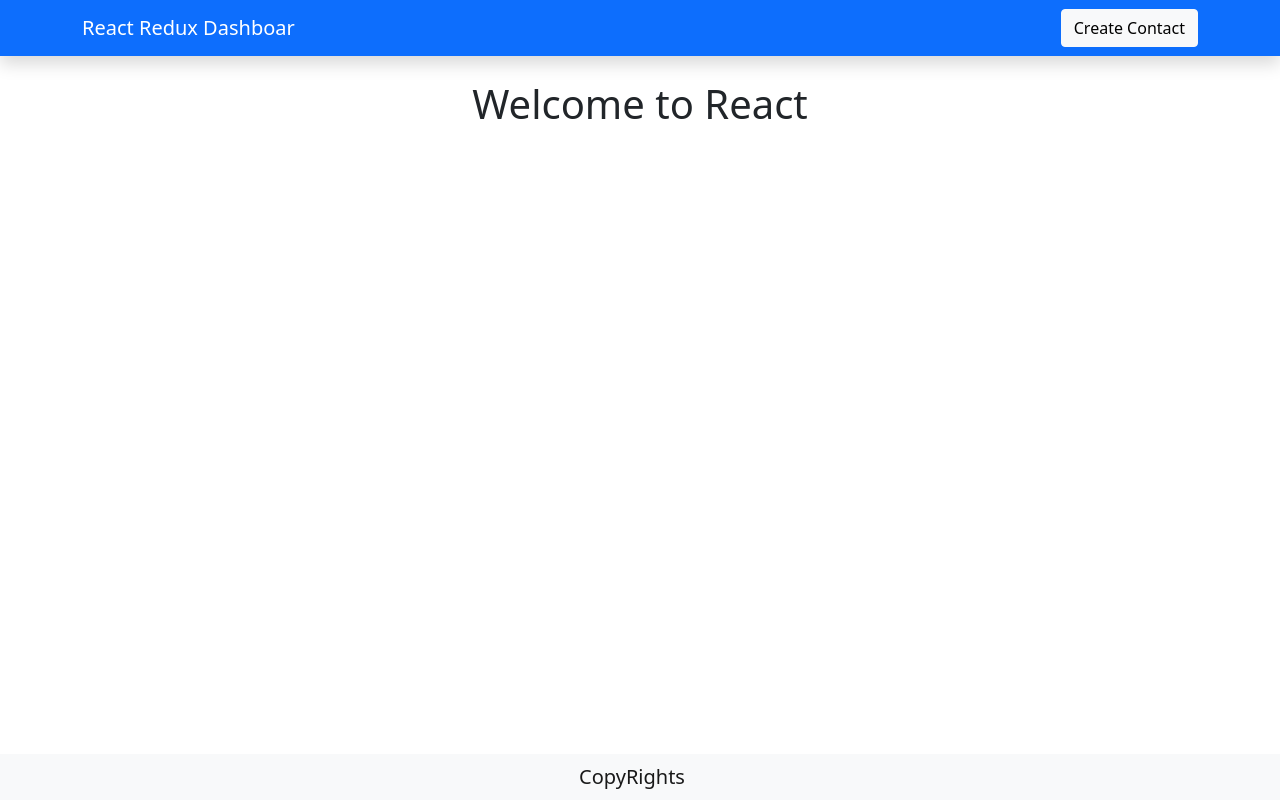
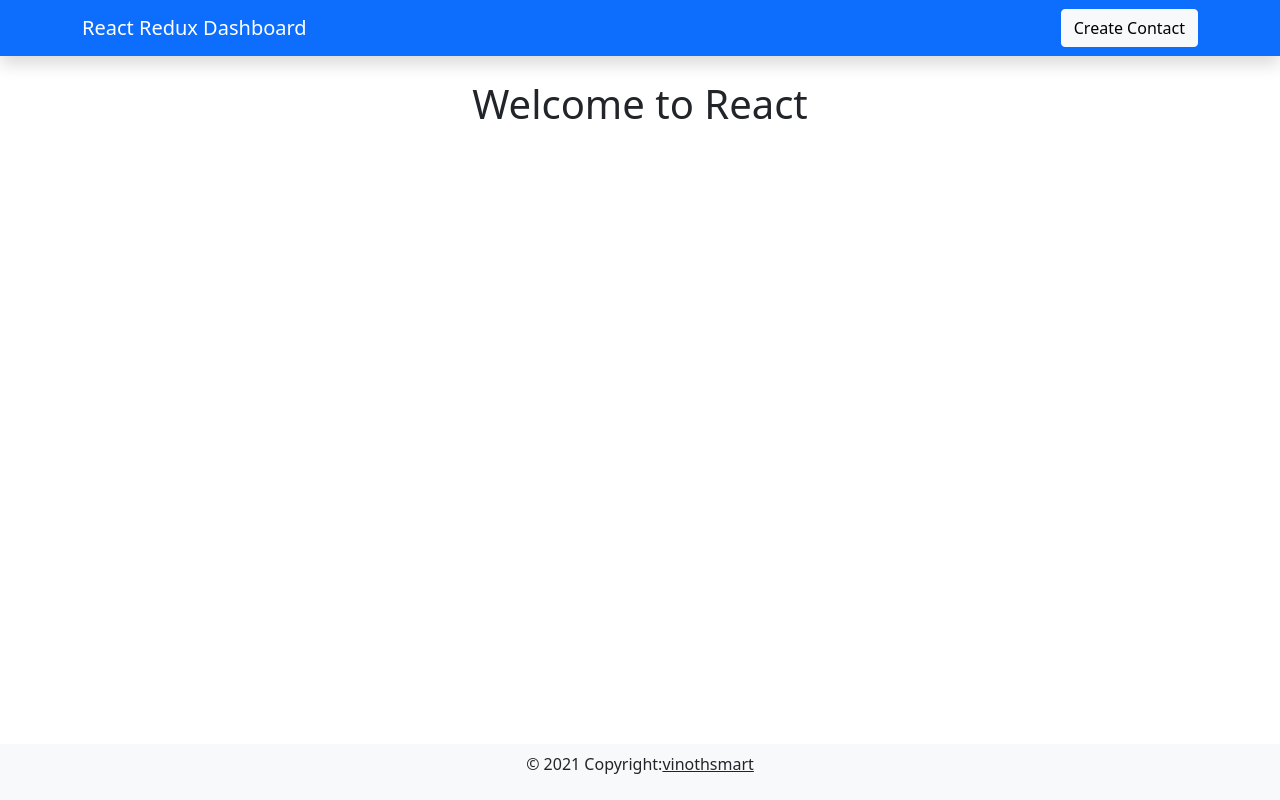
Before and after one commit to vinothsmart/react-redux-dashboard, a React (Create React App) app: page / in a window 1280 px wide. Built offline with nearby package versions, Linux system fonts and the light colour scheme.

Commit message:
footer updated

```diff
--- a/src/components/elements/Navbar.js
+++ b/src/components/elements/Navbar.js
@@ -4,7 +4,7 @@ export const NavBar = () => {
       <nav className="navbar shadow sticky-top  fixed-top navbar-expand-sm navbar-dark bg-primary">
         <div className="container">
           <a className="navbar-brand" href="#">
-            React Redux Dashboar
+            React Redux Dashboard
           </a>
           <div>
             <a className="btn btn-light ml-auto">Create Contact</a>
@@ -15,9 +15,16 @@ export const NavBar = () => {
         <div className="container-fluid">
           <div className="col-lg-12">
             <center>
-              <a class="navbar-brand" href="https://github.com/vinothsmart/">
-                CopyRights
-              </a>
+              <p>
+                © 2021 Copyright:
+                <a
+                  className="text-dark"
+                  href="https://github.com/vinothsmart/"
+                  target="_blank"
+                >
+                  vinothsmart
+                </a>
+              </p>
             </center>
           </div>
         </div>
```
